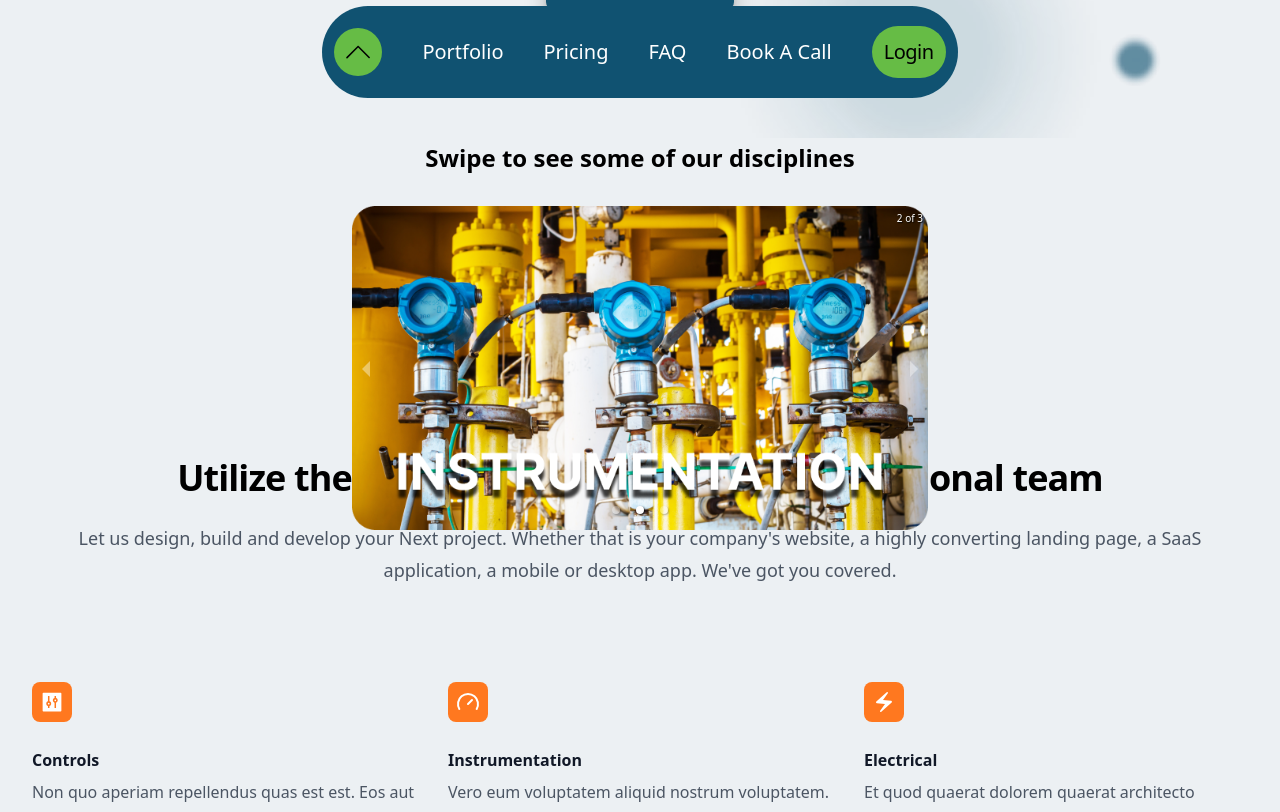
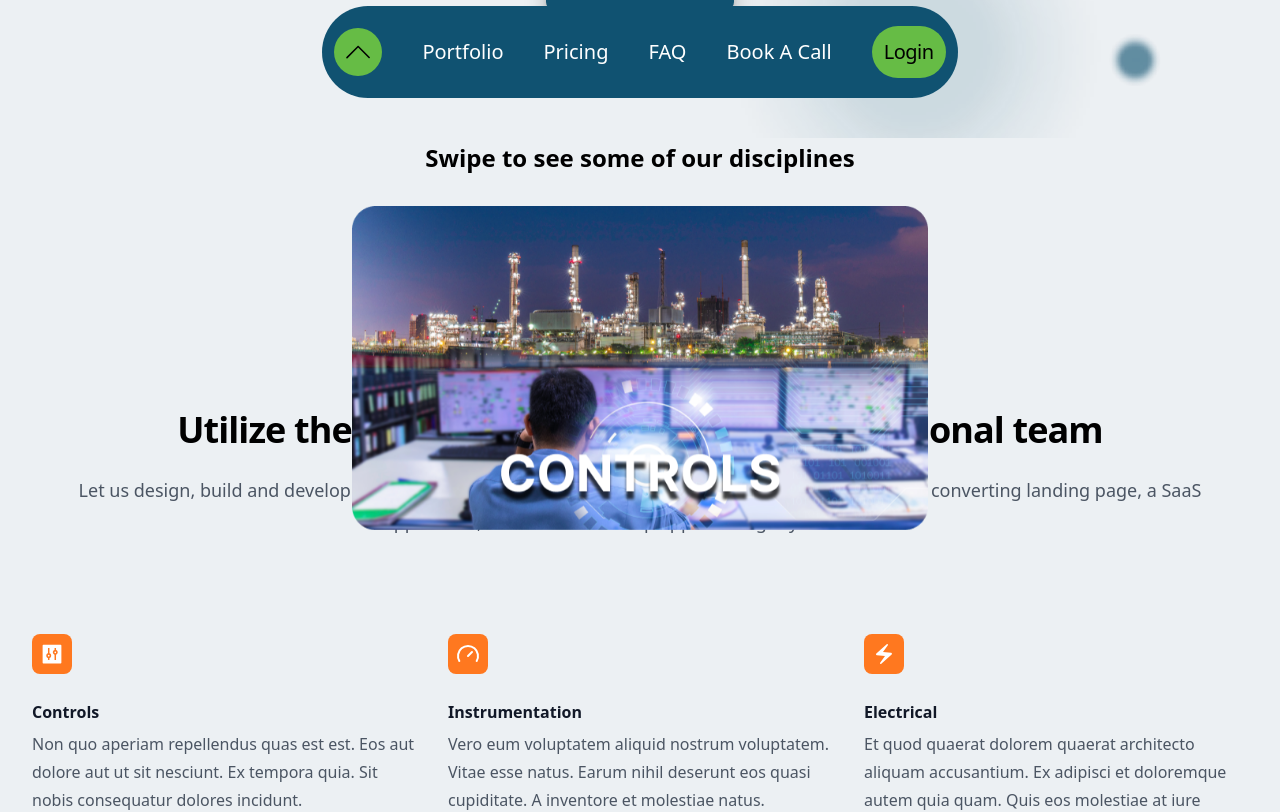
Before and after one commit to pqxglobal/youtube-tut-1, a Next.js app: page / in a window 1280 px wide. Shown: the part 662-1474 px from the top of the page. Built offline with nearby package versions, Linux system fonts and the light colour scheme.

Commit message:
🐛 replace swiper

```diff
--- /dev/null
+++ b/app/components/Carousel.jsx
@@ -0,0 +1,47 @@
+// Import Swiper React components
+import { Swiper, SwiperSlide } from 'swiper/react';
+import controls from '../../public/controls.png';
+import electrical from '../../public/Electrical.png';
+import instrumentation from '../../public/Instrumentation.png';
+
+// Import Swiper styles
+import 'swiper/css';
+import Image from 'next/image';
+
+export default () => {
+  return (
+    <>
+      <div className="sm:w-[45%] 2xl:w-[30%] w-[80%] h-[80%] mx-auto mt-20 text-center cursor-pointer">
+        <h1 className="font-bold text-2xl mb-8">Swipe to see some of our disciplines</h1>
+        <Swiper
+          spaceBetween={10}
+          slidesPerView={1}
+          onSlideChange={() => console.log('slide change')}
+          onSwiper={swiper => console.log(swiper)}
+        >
+          <SwiperSlide>
+            <Image
+              src={controls}
+              alt="controls"
+              className="block"
+            />
+          </SwiperSlide>
+          <SwiperSlide>
+            <Image
+              src={instrumentation}
+              alt="instrumentation"
+              className="block"
+            />
+          </SwiperSlide>
+          <SwiperSlide>
+            <Image
+              src={electrical}
+              alt="electrical"
+              className="block"
+            />
+          </SwiperSlide>
+        </Swiper>
+      </div>
+    </>
+  );
+};
--- a/app/components/Features.jsx
+++ b/app/components/Features.jsx
@@ -29,7 +29,7 @@ const features = [
 export default function Features() {
   return (
     <div className="w-full bg-[#ecf0f3] py-24 sm:py-32">
-      <div className="mx-auto max-w-7xl px-6 lg:px-8 sm:mt-48 mt-60 sm:mb-16">
+      <div className="mx-auto max-w-7xl px-6 lg:px-8 sm:mt-36 mt-60 sm:mb-16">
         <div className="mx-auto lg:mx-0 text-center">
           <h2 className="text-4xl font-bold tracking-tight text-black sm:text-4xl">
             Utilize the latest Tech Stacks from a professional team
--- a/app/components/Hero.jsx
+++ b/app/components/Hero.jsx
@@ -4,8 +4,7 @@ import Image from 'next/image';
 import blur from '../../public/blur.png';
 import Typed from 'react-typed';
 import Link from 'next/link';
-import Slider from './Slider';
-import 'react-responsive-carousel/lib/styles/carousel.min.css';
+import Carousel from './Carousel';
 
 const Hero = () => {
   return (
@@ -63,7 +62,7 @@ const Hero = () => {
         </div>
       </div>
       <div>
-        <Slider />
+        <Carousel />
       </div>
     </div>
   );
--- a/app/components/Slider.jsx
+++ /dev/null
@@ -1,41 +0,0 @@
-
-
-import Image from 'next/image';
-import { Carousel } from 'react-responsive-carousel';
-import 'react-responsive-carousel/lib/styles/carousel.min.css';
-
-import controls from '../../public/controls.png'
-import electrical from '../../public/Electrical.png'
-import instrumentation from '../../public/Instrumentation.png'
-
-const Slider = () => {
-  return (
-    <div className="sm:w-[45%] 2xl:w-[30%] w-[80%] h-[80%] mx-auto mt-20 text-center">
-      <h1 className="font-bold text-2xl mb-8">Swipe to see some of our disciplines</h1>
-      <Carousel autoPlay>
-        <div>
-          <Image
-            src={controls}
-            alt="controls"
-            className="block w-[100%]"
-          />
-        </div>
-        <div>
-          <Image
-            src={instrumentation}
-            alt="instrumentation"
-            className="block w-[100%]"
-          />
-        </div>
-        <div>
-          <Image
-            src={electrical}
-            alt="electrical"
-            className="block w-[100%]"
-          />
-        </div>
-      </Carousel>
-    </div>
-  );
-};
-export default Slider;
--- a/package.json
+++ b/package.json
@@ -19,6 +19,7 @@
     "react-responsive-carousel": "^3.2.23",
     "react-typed": "^1.2.0",
     "sharp": "^0.32.1",
+    "swiper": "^9.3.2",
     "tailwindcss": "3.3.2"
   }
 }
```
Also changed, not shown: 1 other file (tests, documents, lock files or other folders).
